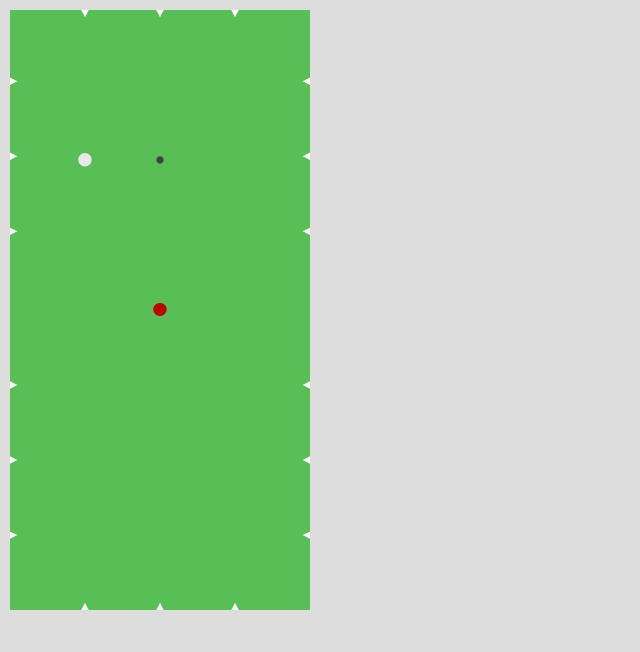
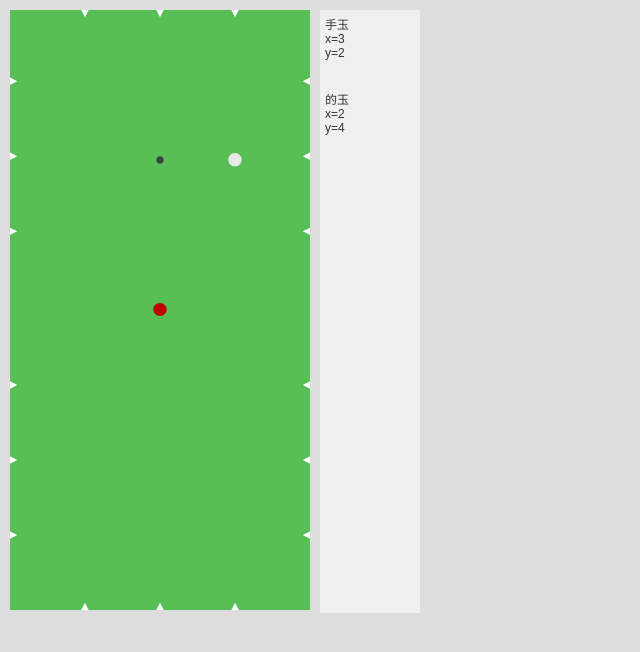
Before and after one commit to hotoku/bdrill, a React (Vite) app: page / in a window 1280 px wide. Shown: the top 652 px of the page, without its empty margins (0-640 px from the left). Built offline with nearby package versions, Linux system fonts and the light colour scheme.

Commit message:
[upd] controle

```diff
--- a/src/App.tsx
+++ b/src/App.tsx
@@ -1,8 +1,23 @@
 import React from "react";
 import Table from "./Pool";
+import styled from "styled-components";
+import { poolDimension } from "./poolDimension";
+import Control, { controlWidth } from "./Control";
 
 function App(): React.ReactElement {
-  return <Table cueBall={{ x: 1, y: 2 }} objectBall={{ x: 2, y: 4 }} />;
+  const cueBall = { x: 3, y: 2 };
+  const objectBall = { x: 2, y: 4 };
+  return (
+    <Field>
+      <Table cueBall={cueBall} objectBall={objectBall} />
+      <Control cueBall={cueBall} objectBall={objectBall} />
+    </Field>
+  );
 }
 
 export default App;
+
+const Field = styled.div`
+  display: flex;
+  calc(${poolDimension.width + controlWidth}px + var(--basic-gap));
+`;
--- /dev/null
+++ b/src/Control.tsx
@@ -0,0 +1,45 @@
+import React from "react";
+import styled from "styled-components";
+import { Position } from "./types";
+
+type ControlProps = {
+  cueBall: Position;
+  objectBall: Position;
+};
+
+function Control({ cueBall, objectBall }: ControlProps): React.ReactElement {
+  return (
+    <Body>
+      <BallInfo className="info">
+        <BallName>手玉</BallName>
+        x={cueBall.x}
+        <br />
+        y={cueBall.y}
+      </BallInfo>
+      <BallInfo className="info">
+        <BallName>的玉</BallName>
+        x={objectBall.x}
+        <br />
+        y={objectBall.y}
+      </BallInfo>
+    </Body>
+  );
+}
+
+export default Control;
+export const controlWidth = 100;
+
+const Body = styled.div`
+  background-color: #f0f0f0;
+  width: ${controlWidth}px;
+
+  margin-left: var(--basic-gap);
+  padding: calc(var(--basic-gap) / 2);
+
+  .info + .info {
+    margin-top: calc(var(--basic-gap) * 3);
+  }
+`;
+
+const BallInfo = styled.div``;
+const BallName = styled.div``;
```
